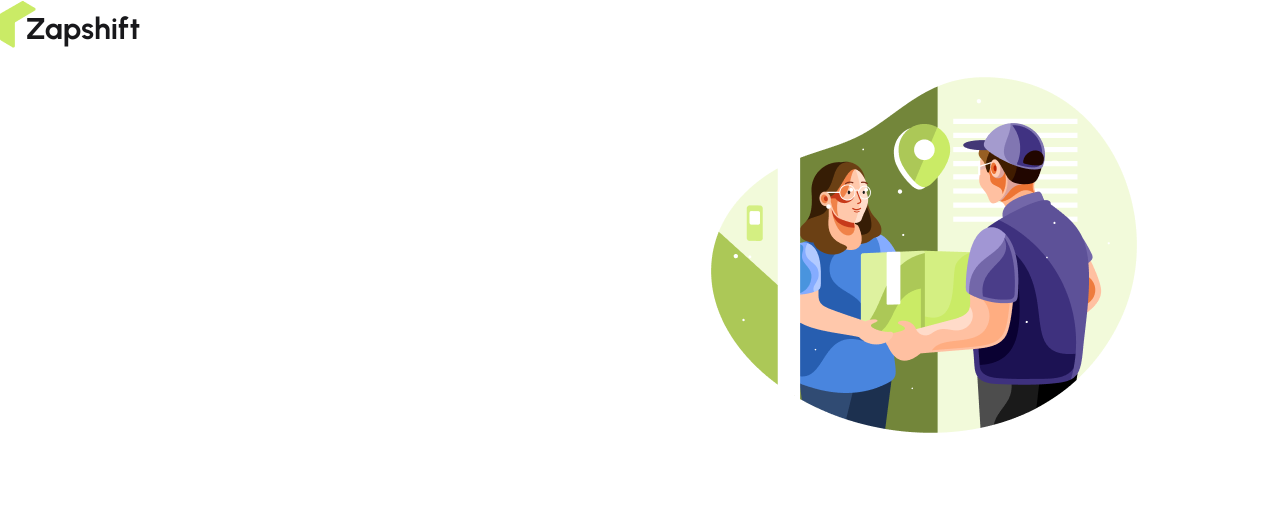
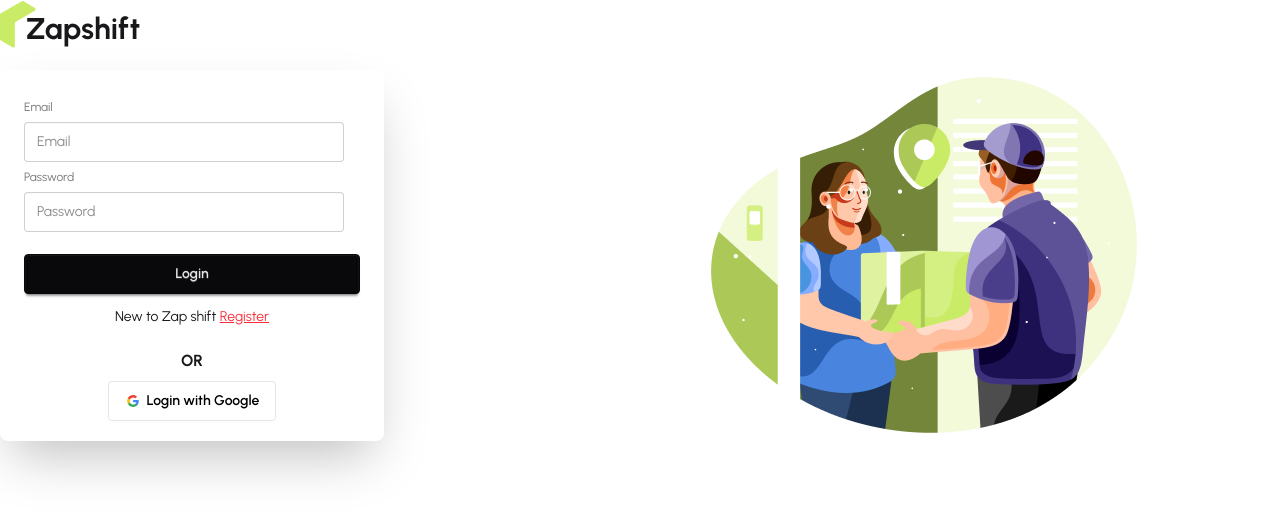
Before and after one commit to Tasnim813/Zap-shift-client, a React (Vite) app: page /login in a window 1280 px wide. Shown: the top 514 px of the page. Built offline with nearby package versions, Linux system fonts and the light colour scheme; no server answers.

Commit message:
login and register

```diff
--- a/package.json
+++ b/package.json
@@ -11,6 +11,7 @@
   },
   "dependencies": {
     "@tailwindcss/vite": "^4.1.18",
+    "firebase": "^12.9.0",
     "leaflet": "^1.9.4",
     "react": "^19.2.0",
     "react-dom": "^19.2.0",
--- /dev/null
+++ b/src/Context/AuthContext.jsx
@@ -0,0 +1,3 @@
+import { createContext } from "react";
+
+export const AuthContext=createContext(null)
--- /dev/null
+++ b/src/Context/AuthProvider.jsx
@@ -0,0 +1,56 @@
+import React, { useEffect, useState } from 'react';
+import { AuthContext } from './AuthContext';
+import { createUserWithEmailAndPassword, signInWithEmailAndPassword,GoogleAuthProvider, signInWithPopup, onAuthStateChanged, signOut } from "firebase/auth";
+import { auth } from '../Firebase/Firebase.init';
+
+
+const googleProvider = new GoogleAuthProvider()
+const AuthProvider = ({children}) => {
+    const [user,setUser]=useState(null)
+    const [loading,setLoading]=useState(true)
+
+    const registerUser=(email,password)=>{
+        setLoading(true)
+        return createUserWithEmailAndPassword(auth,email,password)
+    }
+    const signInUser=(email,password)=>{
+        setLoading(true)
+        return signInWithEmailAndPassword(auth,email,password)
+
+    }
+    const SignINGoogle=()=>{
+        setLoading(true)
+        return signInWithPopup(auth,googleProvider)
+    }
+    const LogOut=()=>{
+        setLoading(true)
+        return signOut(auth)
+    }
+    // observe user State
+    useEffect(()=>{
+        const unSubscribe=onAuthStateChanged(auth, (currentUser)=>{
+            setUser(currentUser)
+            setLoading(false)
+
+        })
+        return ()=>{
+            unSubscribe()
+        }
+    },[])
+    const authInfo={
+        registerUser,
+        signInUser,
+        SignINGoogle,
+        user,
+        loading,
+        LogOut
+
+    }
+    return (
+        <AuthContext value={authInfo}>
+            {children}
+        </AuthContext>
+    );
+};
+
+export default AuthProvider;
--- /dev/null
+++ b/src/Firebase/Firebase.init.js
@@ -0,0 +1,23 @@
+// Import the functions you need from the SDKs you need
+import { initializeApp } from "firebase/app";
+import { getAuth } from "firebase/auth";
+// TODO: Add SDKs for Firebase products that you want to use
+// https://firebase.google.com/docs/web/setup#available-libraries
+
+// Your web app's Firebase configuration
+const firebaseConfig = {
+  apiKey: import.meta.env.VITE_apiKey,
+  authDomain: import.meta.env.VITE_authDomain,
+  projectId: import.meta.env.VITE_projectId,
+  storageBucket: import.meta.env.VITE_storageBucket,
+  messagingSenderId: import.meta.env.VITE_messagingSenderId,
+  appId: import.meta.env.VITE_appId
+};
+
+
+
+// Initialize Firebase
+const app = initializeApp(firebaseConfig);
+
+// Initialize Firebase Authentication and get a reference to the service
+export const auth = getAuth(app);
--- /dev/null
+++ b/src/hooks/useAuth.jsx
@@ -0,0 +1,9 @@
+import React, { use } from 'react';
+import { AuthContext } from '../Context/AuthContext';
+
+const useAuth = () => {
+    const authInfo=use(AuthContext)
+    return authInfo;
+};
+
+export default useAuth;
--- a/src/pages/Auth/Login/Login.jsx
+++ b/src/pages/Auth/Login/Login.jsx
@@ -1,12 +1,50 @@
 import React from 'react';
+import { useForm } from 'react-hook-form';
+import useAuth from '../../../hooks/useAuth';
+import { Link } from 'react-router';
+import SocialLogin from '../SocialLogin/SocialLogin';
 
 const Login = () => {
+    const {register,handleSubmit,formState:{errors}}=useForm()
+    const {signInUser}=useAuth()
+
+    const handleLogin=(data)=>{
+        console.log(data)
+        signInUser(data.email,data.password)
+        .then(result=>{
+            console.log(result)
+        })
+        .catch(error=>{
+            console.log(error)
+        })
+
+    }
     return (
-        <div>
-           <form>
+        <div className="card text-center pb-5 bg-base-100 w-full max-w-sm shrink-0 shadow-2xl">
+      <form onSubmit={handleSubmit(handleLogin)} className="card-body">
+        <fieldset className="fieldset">
+            {/* email */}
+          <label className="label">Email</label>
+          <input type="email" {...register('email',{required:true})} className="input" placeholder="Email" />
+          {
+            errors.email?.type==='required' && <p className='text-red-500'>Email is required</p>
+          }
+            {/* password */}
+          <label className="label">Password</label>
+          <input type="password" {...register('password', {required:true, minLength:6})} className="input" placeholder="Password" />
+          {
+            errors.password?.type==='required' && <p className='text-red-500'>Password is required</p>
+          }
+          {
+            errors.password?.type==='minLength' && <p className='text-red-500'>Password must be 6 character or longer</p>
+          }
 
-           </form>
-        </div>
+          <button className="btn btn-neutral mt-4">Login</button>
+        </fieldset>
+        <p>New to Zap shift <Link className='text-red-500 underline' to='/register'>Register</Link> </p>
+      </form>
+      <SocialLogin></SocialLogin>
+    </div>
     );
 };
 
--- a/src/pages/Auth/Register/Register.jsx
+++ b/src/pages/Auth/Register/Register.jsx
@@ -1,16 +1,30 @@
 import React from 'react';
 import { useForm } from 'react-hook-form';
+import useAuth from '../../../hooks/useAuth';
+import { Link } from 'react-router';
+import SocialLogin from '../SocialLogin/SocialLogin';
+
 
 
 const Register = () => {
     const {register,handleSubmit,formState:{errors}}=useForm()
+  const {registerUser}=useAuth()
+
     const handleRegister=(data)=>{
         console.log(data)
+        registerUser(data.email,data.password)
+        .then(result=>{
+          console.log(result.user)
+        })
+        .catch(error=>{
+          console.log(error)
+        })
+
     }
 
 
     return (
-        <div className="card bg-base-100 w-full max-w-sm shrink-0 shadow-2xl">
+        <div className="card bg-base-100 w-full max-w-sm shrink-0 shadow-2xl text-center pb-5">
       <form onSubmit={handleSubmit(handleRegister)} className="card-body">
         <fieldset className="fieldset">
             {/* email */}
@@ -29,9 +43,11 @@
             errors.password?.type==='minLength' && <p className='text-red-500'>Password must be 6 characters and longer</p>
           }
 
-          <button className="btn btn-neutral mt-4">Login</button>
+          <button className="btn btn-neutral mt-4">Register</button>
         </fieldset>
+        <p>Already hve an account <Link className='text-red-500 underline' to='/login'>Login</Link> </p>
       </form>
+      <SocialLogin></SocialLogin>
     </div>
     );
 };
--- /dev/null
+++ b/src/pages/Auth/SocialLogin/SocialLogin.jsx
@@ -0,0 +1,28 @@
+import React from 'react';
+import useAuth from '../../../hooks/useAuth';
+
+const SocialLogin = () => {
+    const {SignINGoogle}=useAuth()
+
+    const handleGoogleSignIn=()=>{
+        SignINGoogle()
+        .then(result=>{
+            console.log(result.user)
+        })
+        .catch(error=>{
+            console.log(error)
+        })
+
+    }
+    return (
+        <div className='mt-[-10px]'>
+            <p className='font-bold my-2'>OR</p>
+            <button onClick={handleGoogleSignIn} className="btn  bg-white text-black border-[#e5e5e5]">
+  <svg aria-label="Google logo" width="16" height="16" xmlns="http://www.w3.org/2000/svg" viewBox="0 0 512 512"><g><path d="m0 0H512V512H0" fill="#fff"></path><path fill="#34a853" d="M153 292c30 82 118 95 171 60h62v48A192 192 0 0190 341"></path><path fill="#4285f4" d="m386 400a140 175 0 0053-179H260v74h102q-7 37-38 57"></path><path fill="#fbbc02" d="m90 341a208 200 0 010-171l63 49q-12 37 0 73"></path><path fill="#ea4335" d="m153 219c22-69 116-109 179-50l55-54c-78-75-230-72-297 55"></path></g></svg>
+  Login with Google
+</button>
+        </div>
+    );
+};
+
+export default SocialLogin;
--- a/src/pages/shared/Navbar/Navbar.jsx
+++ b/src/pages/shared/Navbar/Navbar.jsx
@@ -1,14 +1,25 @@
 import React from 'react';
 import Logo from '../../../Component/Logo/Logo';
-import { NavLink } from 'react-router';
+import { Link, NavLink } from 'react-router';
+import useAuth from '../../../hooks/useAuth';
 
 const Navbar = () => {
+  const {user,LogOut}=useAuth()
   const links=<>
   <li><NavLink to=''>Services</NavLink></li>
   <li><NavLink to='/coverage'>Coverage</NavLink></li>
   <li><NavLink to='/about' >About Us</NavLink></li>
 
   </>
+
+  const handleLogout=()=>{
+    LogOut()
+    .then()
+    .catch(error=>{
+      console.log(error)
+    })
+
+  }
     return (
         <div className="navbar bg-base-100 shadow-sm mb-10 ">
   <div className="navbar-start">
@@ -34,7 +45,10 @@
     </ul>
   </div>
   <div className="navbar-end">
-    <button></button>
+    {
+      user ?<p onClick={handleLogout} className='btn btn-primary text-secondary'>SignOut</p> :<Link to='/login' className='btn btn-primary text-secondary'>SignIn</Link>
+    }
+
   </div>
 </div>
     );
--- /dev/null
+++ b/src/routes/PrivateRoute.jsx
@@ -0,0 +1,11 @@
+import React from 'react';
+
+const PrivateRoute = ({children}) => {
+    return (
+        <div>
+
+        </div>
+    );
+};
+
+export default PrivateRoute;
```
Also changed, not shown: src/main.jsx (+9 -1 lines), 2 other files (tests, documents, lock files or other folders).
